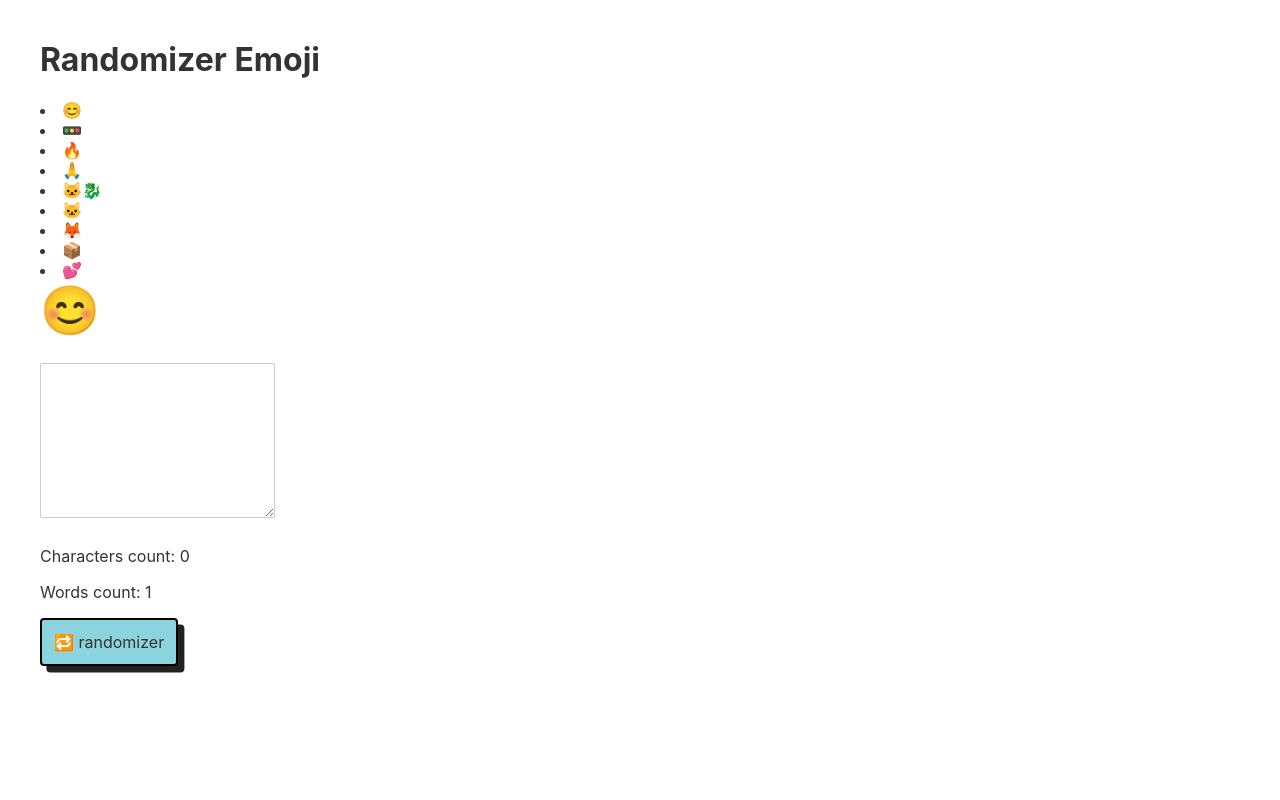
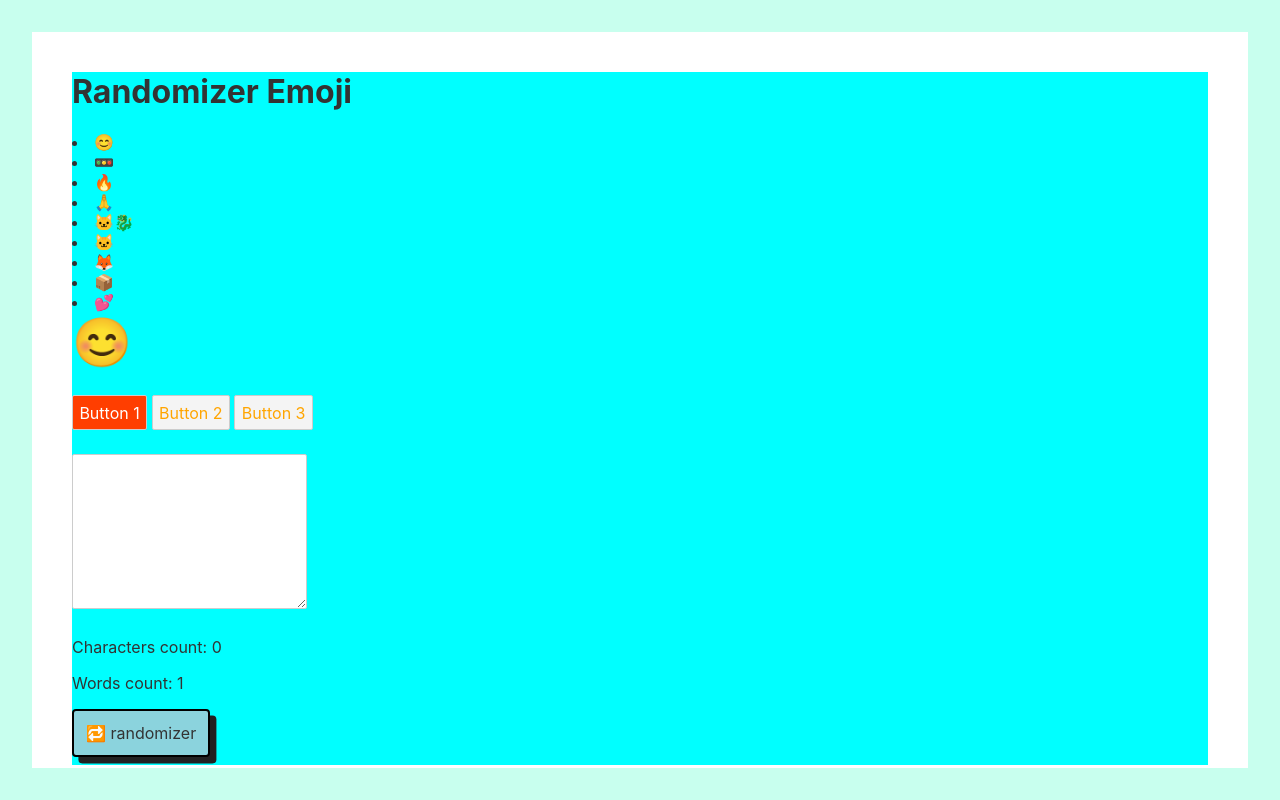
Before and after one commit to Adekabang/learn-svelte-basic, a Svelte app: page / in a window 1280 px wide. Built offline with nearby package versions, Linux system fonts and the light colour scheme.

Commit message:
use binding class & global css

```diff
--- /dev/null
+++ b/public/style.css
@@ -0,0 +1,7 @@
+body{
+  border: 2em solid #c8ffee
+}
+
+div{
+  background-color: aqua;
+}
--- a/src/App.svelte
+++ b/src/App.svelte
@@ -32,6 +32,9 @@
 
 </div>
 
+<svelte:head>
+	<link rel="stylesheet" href="/style.css">
+</svelte:head>
 <style>
 	button {
 		background-color: #8bd3dd;
--- a/src/EmojiDisplay.svelte
+++ b/src/EmojiDisplay.svelte
@@ -1,5 +1,6 @@
 <script>
   export let currentEmoji;
+  let current = 'button1'
 </script>
 
 <style>
@@ -7,6 +8,28 @@
     font-size: 3em;
     margin-bottom: 0.5em;
   }
+  button {
+    color: orange;
+  }
+  .active{
+    background-color: #ff3e00;
+    color: #fff;
+  }
 </style>
 
 <div>{currentEmoji}</div>
+<button
+  class:active={current === 'button1'}
+  on:click={() => (current = 'button1')}>
+  Button 1
+</button>
+<button
+  class:active={current === 'button2'}
+  on:click={() => (current = 'button2')}>
+  Button 2
+</button>
+<button
+  class:active={current === 'button3'}
+  on:click={() => (current = 'button3')}>
+  Button 3
+</button>
```
